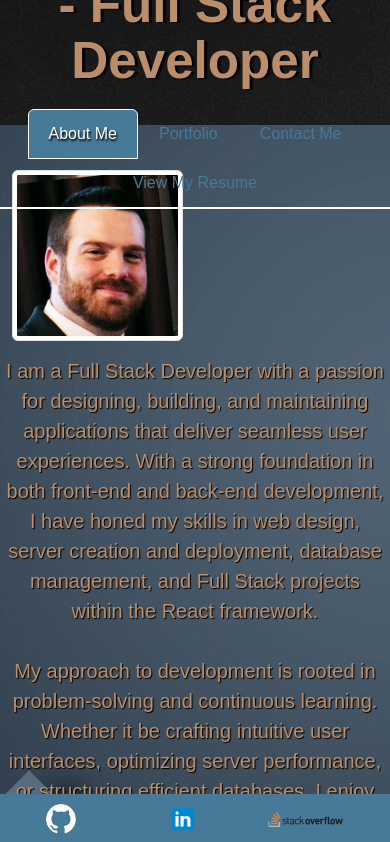
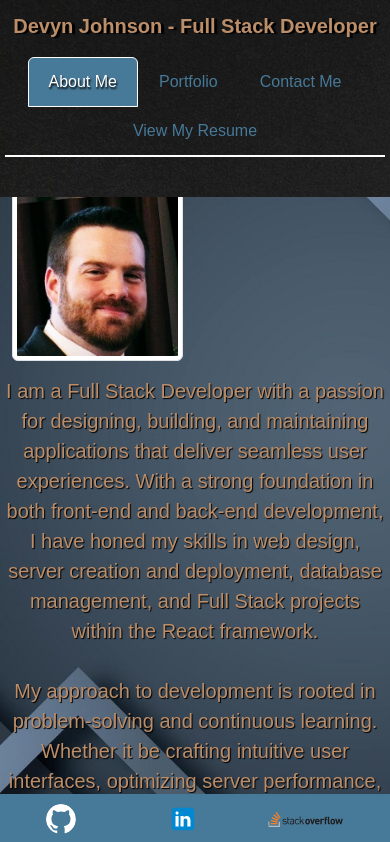
Before and after one commit to DevynJohnson/portfolio, a React (Vite) app in the folder portfolio/: page / in a window 390 px wide. Shown: the top 842 px of the page. Built offline with nearby package versions, Linux system fonts and the light colour scheme.

Commit message:
Fixing responsiveness on smaller screen sizes.

```diff
--- a/portfolio/src/App.css
+++ b/portfolio/src/App.css
@@ -10,17 +10,18 @@ html, body {
   height: 100%;
   margin: 0;
   padding: 0;
-  display: flex;
+  display: block;
   flex-direction: column;
   font-family: 'Copperplate', 'fantasy', sans-serif;
 }
 
 html, body {
   background-image: url('./images/bodyBackground.jpg');
-  background-size: fill;
+  background-size: cover; /* Ensures it covers the entire viewport */
   background-attachment: fixed;
   background-position: center;
 }
+
 /* Make sure the root container fills the viewport */
 #root {
   display: flex;
@@ -30,12 +31,11 @@ html, body {
 
 /* Header styling */
 header {
-
   position: fixed;
   top: 0;
   left: 0;
   width: 100%;
-  height: 125px; /* Increased height to fit Navbar, h1, and h2 */
+  height: 125px;
   color: var(--secondary-color);
   display: flex;
   flex-direction: column;
@@ -54,22 +54,63 @@ header h1 {
   font-weight: bolder;
 }
 
+header {
+  position: fixed;
+  width: 100%;
+  padding: 10px 0;
+}
+
+@media (max-width: 768px) {
+  header {
+    height: auto; /* Adjust for smaller screens */
+    padding: 5px;
+  }
+
+  header h1 {
+    font-size: 20px; /* Reduce font size */
+    margin-top: 10px;
+  }
+}
+
+
 /* Navbar should be at the top inside the header */
 .navbar {
-  position: absolute;
   top: 0;
   width: 100%;
-  display: flex;
-  justify-content: center;
   margin-top: 5px;
   margin-bottom: 5px; /* Adds space below the Navbar */
+  position: relative;
+  display: flex;
+  flex-wrap: wrap; /* Allow items to wrap */
+  justify-content: center;
 }
-.navbar {
-  width: 100%;
-  display: flex;
-  justify-content: center;
-  margin-top: 5px;
-  margin-bottom: 5px; /* Adds space below the Navbar */
+
+@media (max-width: 768px) {
+  .navbar {
+    flex-direction: column;
+    align-items: center;
+  }
+}
+
+@media (max-width: 768px) {
+  main {
+    padding-top: 100px;
+    padding-bottom: 60px;
+  }
+}
+
+@media (max-width: 768px) {
+  footer {
+    position: relative;
+  }
+}
+
+@media (max-width: 768px) {
+  .profile-picture {
+    width: 80%; /* Reduce size for smaller screens */
+    display: block;
+    margin: 0 auto;
+  }
 }
 
 /* Custom styling for navigation links */
@@ -160,6 +201,12 @@ footer img:hover {
 }
 
 /* About Me Page Styling */
+.profilePicContainer {
+  display: flex;
+  justify-content: center;
+  margin-top: 20px;
+}
+
 .aboutMePage p {
   font-family: 'Copperplate', 'fantasy', sans-serif;
   text-align: center;
@@ -286,10 +333,16 @@ footer img:hover {
   padding: 5px;
 }
 
+.projectCard {
+  width: 36rem; /* Fixed width for all cards */
+  max-width: 100%; /* Prevents overflow on smaller screens */
+  margin: 0 auto; /* Centers the cards */
+}
+
 .projectCardImage {
   width: 100%;
   height: 200px;
-  object-fit: fill;
+  object-fit: cover;
 }
 
 .projectCardTitle {
--- a/portfolio/src/sections/aboutMe.jsx
+++ b/portfolio/src/sections/aboutMe.jsx
@@ -3,7 +3,7 @@ import LinkedInProfilePic from "../images/LinkedInProfilePic.jpg";
 function AboutMe() {
   return (
     <div>
-      <Container>
+      <Container className="profilePicContainer">
         <Row className="justify-content-md-center">
           <Col xs={6} md={4}>
             <Image
--- a/portfolio/src/sections/portfolio.jsx
+++ b/portfolio/src/sections/portfolio.jsx
@@ -183,19 +183,19 @@ function Portfolio() {
       <h2>Check out my work!</h2>
       <h5 style={{ textAlign: "center" }}>Click on the project name to view the deployed project if applicable, or click the Github logo to see the repository.</h5>
       <Container fluid>
-        <Row>
-          <Col md={6} className="mb-4">{projectCard1()}</Col>
-          <Col md={6} className="mb-4">{projectCard2()}</Col>
-        </Row>
-        <Row>
-          <Col md={6} className="mb-4">{projectCard3()}</Col>
-          <Col md={6} className="mb-4">{projectCard4()}</Col>
-        </Row>
-        <Row>
-          <Col md={6} className="mb-4">{projectCard5()}</Col>
-          <Col md={6} className="mb-4">{projectCard6()}</Col>
-        </Row>
-      </Container>
+  <Row className="justify-content-center">
+    <Col lg={6} md={6} sm={12} className="d-flex justify-content-center mb-4">{projectCard1()}</Col>
+    <Col lg={6} md={6} sm={12} className="d-flex justify-content-center mb-4">{projectCard2()}</Col>
+  </Row>
+  <Row className="justify-content-center">
+    <Col lg={6} md={6} sm={12} className="d-flex justify-content-center mb-4">{projectCard3()}</Col>
+    <Col lg={6} md={6} sm={12} className="d-flex justify-content-center mb-4">{projectCard4()}</Col>
+  </Row>
+  <Row className="justify-content-center">
+    <Col lg={6} md={6} sm={12} className="d-flex justify-content-center mb-4">{projectCard5()}</Col>
+    <Col lg={6} md={6} sm={12} className="d-flex justify-content-center mb-4">{projectCard6()}</Col>
+  </Row>
+</Container>
     </div>
   );
 }
```
